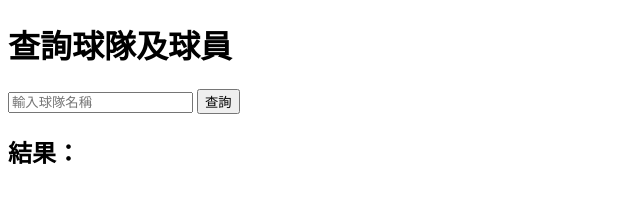
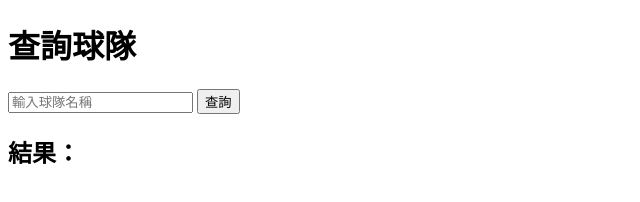
Before and after one commit to jason092634/Database_Management, a plain HTML site: page frontend/team_search.html in a window 1280 px wide. Shown: the whole page, without its empty margins (0-640 px from the left). Drawn offline with Linux system fonts and the light colour scheme.

Commit message:
index改名叫team_search

```diff
--- a/frontend/index.html
+++ b/frontend/team_search.html
@@ -5,7 +5,7 @@
     <title>球隊查詢系統</title>
 </head>
 <body>
-    <h1>查詢球隊及球員</h1>
+    <h1>查詢球隊</h1>
     <input type="text" id="teamInput" placeholder="輸入球隊名稱">
     <button onclick="searchTeam()">查詢</button>
 
```
